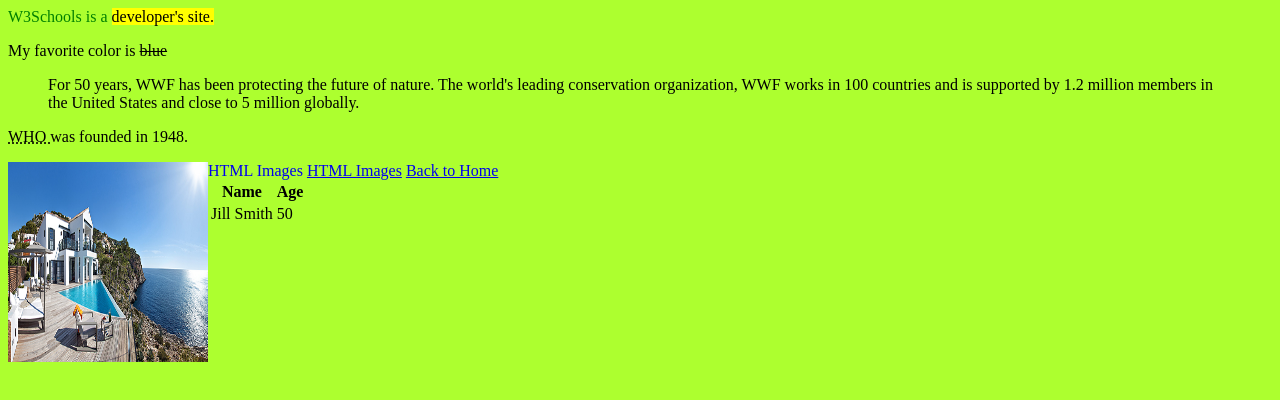
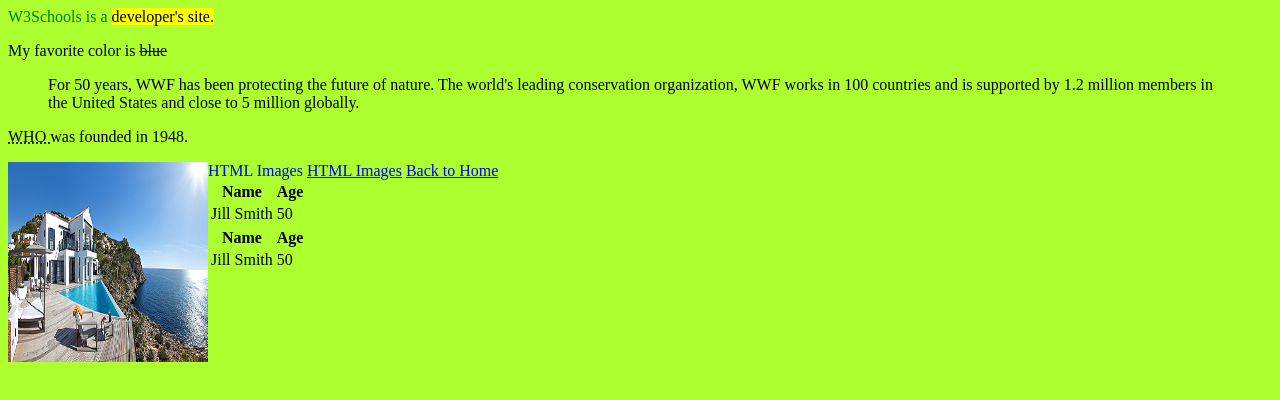
Before and after one commit to farazhafeez26/projectwarmup, a plain HTML site: page index.html in a window 1280 px wide. Drawn offline with Linux system fonts and the light colour scheme.

Commit message:
Added tables

```diff
--- a/index.html
+++ b/index.html
@@ -51,6 +51,21 @@ title="Home"
       <td>50</td>
     </tr>
   </table>
+  <table>
+
+    <tr style="border:black 15px;">
+    <th>Name</th>
+
+    <th>Age</th>
+
+
+    </tr>
+
+      <tr>
+        <td>Jill Smith</td>
+        <td>50</td>
+      </tr>
+    </table>
 
   </body>
 </html>
```
